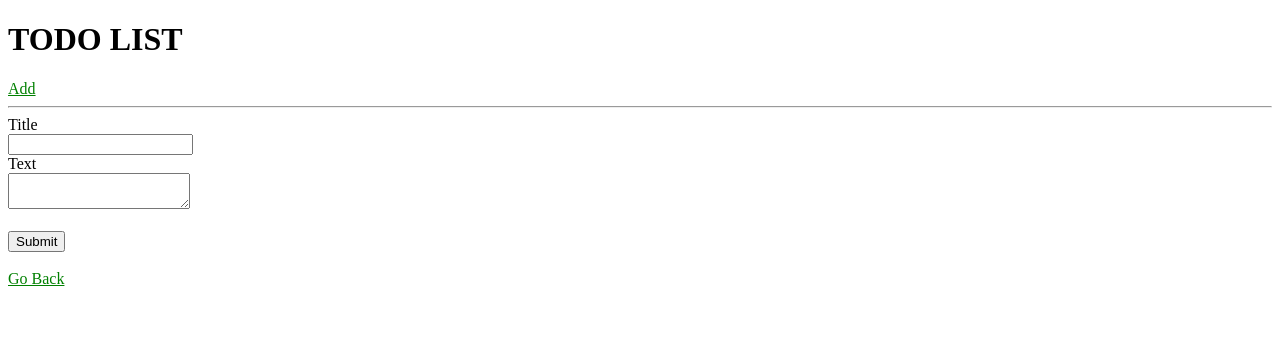
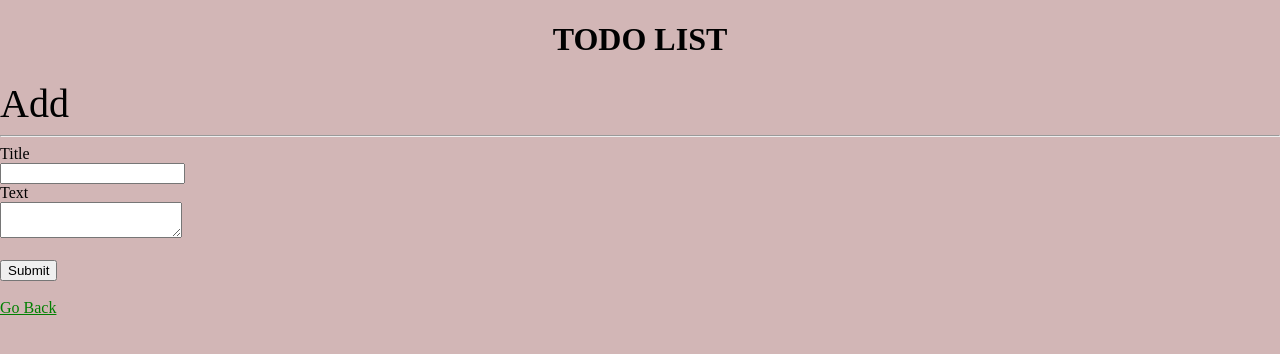
Before and after one commit to Aksh1002/SDC-recruitment-2019, a Django app: template todos/templates/add.html in a window 1280 px wide. Shown: the top 354 px of the page. Run offline with Django 3.2, Linux system fonts and the light colour scheme; the template is opened without the code that fills it, so the values that code supplies are empty.

Commit message:
commit 2
more work on style css.
few bugs fixed

```diff
--- a/todolist/urls.py
+++ b/todolist/urls.py
@@ -19,5 +19,5 @@ from django.conf.urls import url
 urlpatterns = [
     path('admin/', admin.site.urls),
     url(r'^todos/', include('todos.urls')),
-    #url(r'^$', include('todos.urls'))
+    url(r'^$', include('todos.urls'))
 ]
--- a/todos/static/css/style.css
+++ b/todos/static/css/style.css
@@ -1,3 +1,30 @@
 a{
   color: green;
 }
+header{
+  margin-top: 0px;
+  padding: 0px;
+  background:#D2B6B6;
+}
+header h1{
+  text-align: center;
+}
+header a{
+  font-size: 40px;
+  text-decoration: none;
+  color:black;
+}
+#box{
+box-decoration-break: slice;
+  background: #E9E456;
+
+
+
+}
+
+body{
+background:#D2B6B6;
+margin:0px;
+padding: 0px;
+
+}
--- a/todos/templates/add.html
+++ b/todos/templates/add.html
@@ -10,5 +10,5 @@
   <input type="submit" value="Submit" />
 </form>
 <br>
-<a href="/">Go Back</a>
+<a href="/todos">Go Back</a>
 {% include 'pagestructure/footer.html' %}
--- /dev/null
+++ b/todos/templates/delete.html
@@ -0,0 +1 @@
+hello world
--- a/todos/templates/details.html
+++ b/todos/templates/details.html
@@ -2,9 +2,11 @@
 
 <a href="/todos">go back</a>
 
-<h3>{{todo.title}} </h3>
+<h3>Title:{{todo.title}} </h3>
 <hr>
+Text:
 <p> {{todo.text}}</p>
 <br>
 <b>created at {{todo.created_at}} </b>
+
 {% include 'pagestructure/footer.html' %}
--- a/todos/templates/index.html
+++ b/todos/templates/index.html
@@ -1,7 +1,11 @@
 {% include 'pagestructure/header.html' %}
+<section id='box'>
+
     <ul>
       {%for todo in todos%}
     <li><a href="/todos/details/{{todo.id}}">{{todo.title}}</a>: {{todo.text}}</li>
       {% endfor %}
       </ul>
+</section>
+
 {% include 'pagestructure/footer.html' %}
--- a/todos/urls.py
+++ b/todos/urls.py
@@ -4,6 +4,6 @@ from . import views
 urlpatterns = [
      url(r'^$', views.index, name='index'),
      url(r'^details/(?P<id>\w{0,50})/$', views.details),
-     url(r'^add', views.add, name='add')
-
+     url(r'^add', views.add, name='add'),
+    # url(r'^delete', views.delete, name='delete')
 ]
```
Also changed, not shown: db.sqlite3 (added).
